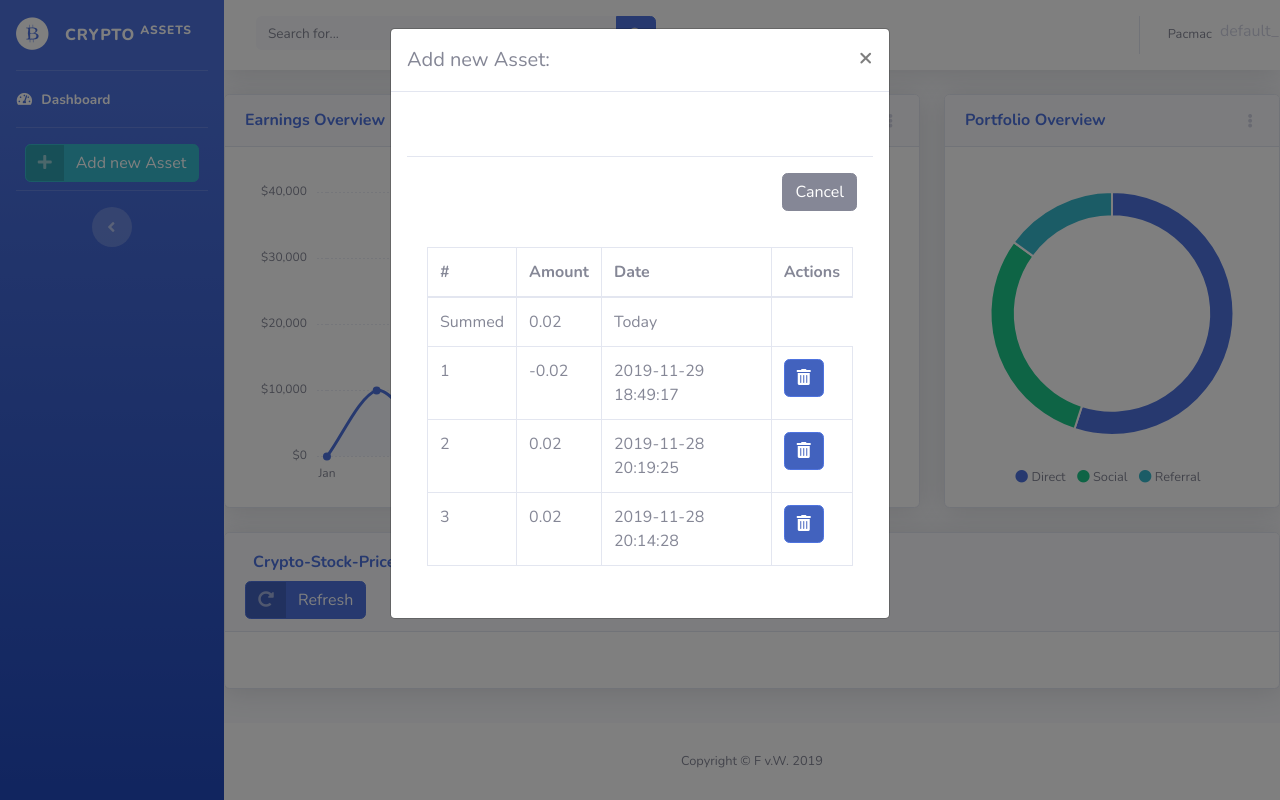
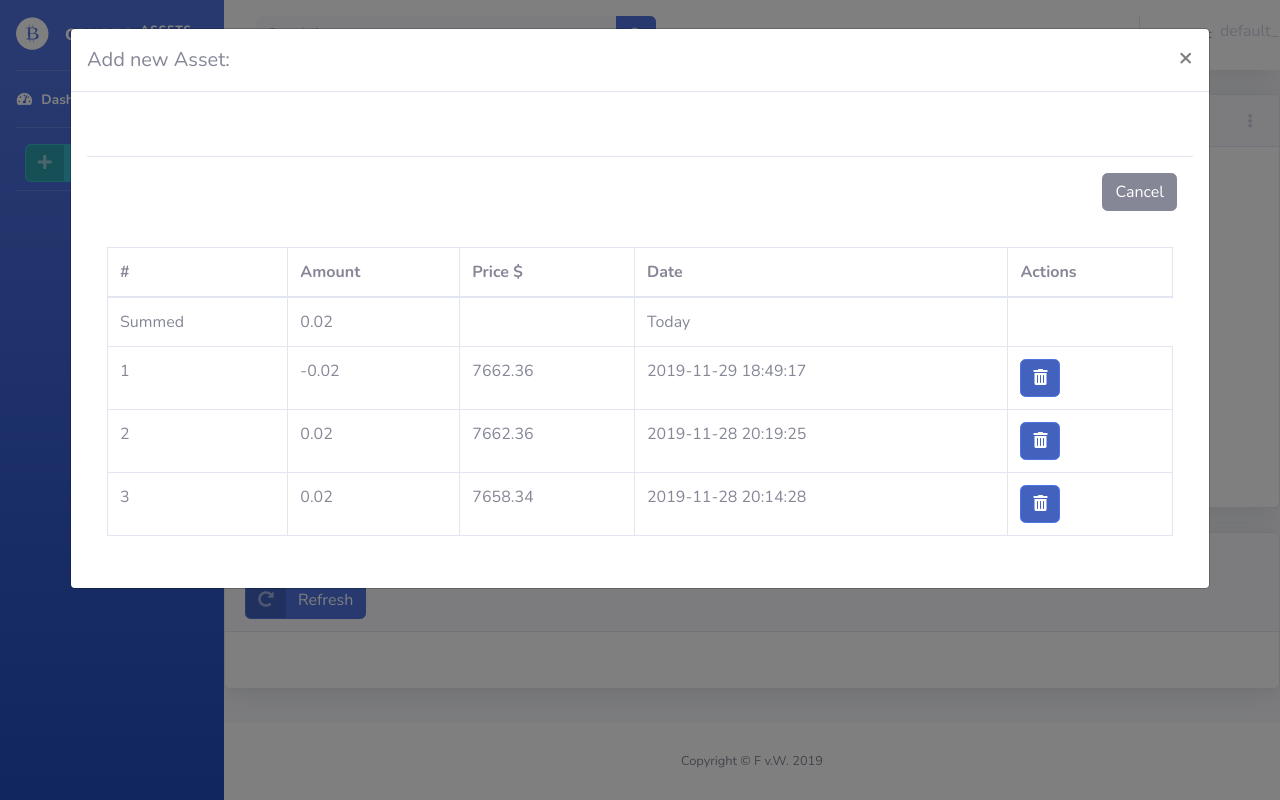
Before and after one commit to pacmac0/CryptoAssetsDashboard, a Flask app: template cryptodashboard/templates/dashboard.html in a window 1280 px wide, after a click on "Add new Asset". Run offline with Flask 2, Linux system fonts and the light colour scheme; the template is opened without the code that fills it: values that come from a table or form of the project are taken from there, others are empty; data comes from the database, SQL or seed files in the repository; both versions use the stored data as it was after the commit; some libraries are stand-ins or nearby versions.

Commit message:
changes until 18.12.2019

```diff
--- a/cryptodashboard/forms.py
+++ b/cryptodashboard/forms.py
@@ -38,4 +38,5 @@ class changeAssetsForm(FlaskForm):
     type = SelectField('Coin', choices=coinChoices, validators=[DataRequired(), AnyOf([coin[0] for coin in coinChoices])]) #change here for supported coins
     action = SelectField('Action', choices=[('buy', 'bought'), ('sell', 'sold')], validators=[DataRequired(), AnyOf(['buy', 'sell'])])
     amount = FloatField('Amount', validators=[DataRequired(), NumberRange(min=0)], default=0.0)
+    price = FloatField('Price in $', validators=[DataRequired(), NumberRange(min=0)], default=0.0)
     submit = SubmitField('Create')
--- a/cryptodashboard/models.py
+++ b/cryptodashboard/models.py
@@ -34,15 +34,17 @@ class Asset(db.Model):
     id = db.Column(db.String(40), primary_key=True)
     type = db.Column(db.String(50), nullable=False)
     amount = db.Column(db.Float, nullable=False)
+    price = db.Column(db.Float, nullable=False)
     date_added = db.Column(db.DateTime, nullable=False, default=datetime.now)
     owner_id = db.Column(db.String(40), db.ForeignKey('user.id'), nullable=False)
 
     def __repr__(self):
         return f"Asset('{self.id}', '{self.type}', '{self.amount}', '{self.owner_id}', '{self.date_added}')"
 
-    def __init__(self, id, type, amount, owner_id, date_added=None):
+    def __init__(self, id, type, amount, price, owner_id, date_added=None):
         self.id = id
         self.type = type
         self.amount = amount
+        self.price = price
         self.owner_id = owner_id
         self.date_added = date_added
--- a/cryptodashboard/routes.py
+++ b/cryptodashboard/routes.py
@@ -1,10 +1,11 @@
-from flask import render_template, request, redirect, url_for, flash, make_response
+from flask import render_template, request, redirect, url_for, flash, jsonify
 from cryptodashboard import caller
 from cryptodashboard.forms import RegistrationForm, LoginForm, changeAssetsForm
 from cryptodashboard import app, db, bcrypt
 from cryptodashboard.models import User, Asset
 from flask_login import login_user, current_user, logout_user, login_required
 import uuid
+
 
 @app.route("/", methods=['GET'])
 @app.route("/login", methods=['GET', 'POST'])
@@ -47,7 +48,8 @@ def register():
 @app.route("/dashboard", methods=['GET'])
 @login_required
 def dashboard():
-    return render_template('dashboard.html', user=current_user, coindata=dataload(), form=changeAssetsForm(), assets=assetload_by_user())
+    return render_template('dashboard.html', user=current_user, coindata=dataload(), form=changeAssetsForm(),
+                           assets=Asset.query.filter(Asset.owner_id == current_user.id).all())
 
 
 @app.route("/dataload", methods=['GET'])
@@ -57,8 +59,15 @@ def dataload():
     return payload
 
 
+@app.route("/assetload_by_user", methods=['GET'])
+@login_required
 def assetload_by_user():
-    return Asset.query.filter(Asset.owner_id == current_user.id).all()
+    assetDict = {}
+    for index, asset in enumerate(Asset.query.filter(Asset.owner_id == current_user.id).all()):
+        assetAsDict = asset.__dict__
+        assetAsDict.pop('_sa_instance_state')
+        assetDict[index+1] = assetAsDict
+    return(assetDict)
 
 
 @app.route("/logout")
@@ -73,15 +82,16 @@ def new_asset():
     form = changeAssetsForm()
     if form.validate_on_submit():
         if form.action.data == 'buy':
-            db.session.add(Asset(str(uuid.uuid1()), form.type.data, form.amount.data, current_user.id))
+            db.session.add(Asset(str(uuid.uuid1()), form.type.data, form.amount.data, form.price.data, current_user.id))
             db.session.commit()
         if form.action.data == 'sell':
-            db.session.add(Asset(str(uuid.uuid1()), form.type.data, form.amount.data*(-1), current_user.id))
+            db.session.add(Asset(str(uuid.uuid1()), form.type.data, form.amount.data * (-1), form.price.data, current_user.id))
             db.session.commit()
         flash(f'Your Asset got added successfully!', 'success')
     else:
         flash(f'Your Asset could not be added, please try again and control your input!', 'danger')
     return redirect(request.referrer)
+
 
 @app.route("/asset/delete", methods=['POST'])
 @login_required
@@ -90,5 +100,4 @@ def delete_asset():
     if Asset.query.filter_by(id=request.get_data().decode()).first():
         db.session.delete(Asset.query.filter_by(id=request.get_data().decode()).first_or_404())
         db.session.commit()
-        print('Asset created')
     return redirect(url_for('dashboard'))
--- a/cryptodashboard/static/js/crypto_assets_custom.js
+++ b/cryptodashboard/static/js/dashboard_data_interactions.js
@@ -1,4 +1,7 @@
-function generate_table(table_data) {
+var table_data = [];
+var user_assets = [];
+
+function generate_table() {
   // get the reference for the body
   var tbl = document.getElementById("dataTable");
 
@@ -92,12 +95,26 @@ function convertNumberStr(text) {
 function tableLoad() {
     var request = new XMLHttpRequest();
     request.onreadystatechange = function() {
-      if (this.readyState == 4 && this.status == 200) {
-          var table_data = JSON.parse(this.responseText);
-          generate_table(table_data['data']);
+        if (this.readyState == 4 && this.status == 200) {
+          var data = JSON.parse(this.responseText);
+          table_data = data['data'];
+          generate_table();
       }
     };
     request.open("GET", 'http://127.0.0.1:1337/dataload', true);
+    request.send();
+    return false
+}
+
+
+function getAssetsOfUser() {
+    var request = new XMLHttpRequest();
+    request.onreadystatechange = function() {
+      if (this.readyState == 4 && this.status == 200) {
+          user_assets = JSON.parse(this.responseText);
+      }
+    };
+    request.open("GET", 'http://127.0.0.1:1337/assetload_by_user', true);
     request.send();
     return false
 }
@@ -120,7 +137,69 @@ function deleteAsset(asset) {
     return false
 }
 
+function createPortfolioPieChart() {
+    var ctx = document.getElementById("portfolioPieChart");
+    var portfolioPieChart = new Chart(ctx, {
+      type: 'doughnut',
+      data: {
+        labels: ["Direct", "Referral", "Social"],
+        datasets: [{
+          data: [55, 30, 15],
+          backgroundColor: ['#4e73df', '#1cc88a', '#36b9cc'],
+          hoverBackgroundColor: ['#2e59d9', '#17a673', '#2c9faf'],
+          hoverBorderColor: "rgba(234, 236, 244, 1)",
+        }],
+      },
+      options: {
+        maintainAspectRatio: false,
+        tooltips: {
+          backgroundColor: "rgb(255,255,255)",
+          bodyFontColor: "#858796",
+          borderColor: '#dddfeb',
+          borderWidth: 1,
+          xPadding: 15,
+          yPadding: 15,
+          displayColors: false,
+          caretPadding: 10,
+        },
+        legend: {
+          display: false
+        },
+        cutoutPercentage: 75,
+      },
+    });
+}
+
+function assetPopUpDisplay() {
+    //TODO use this function which gets called with the asset button to generate the asset table, plus event listener for coin type field to reload table
+}
+
+// Set new default font family and font color to mimic Bootstrap's default styling
+Chart.defaults.global.defaultFontFamily = 'Nunito', '-apple-system,system-ui,BlinkMacSystemFont,"Segoe UI",Roboto,"Helvetica Neue",Arial,sans-serif';
+Chart.defaults.global.defaultFontColor = '#858796';
 // onload start!!!
 $(document).ready(function() {
-    tableLoad()
+
+
+    tableLoad();
+    getAssetsOfUser();
+     // maybe use async wait to create table after data got loaded-------------------
+
+    // setTimeout(function(){ alert(table_data[1].name); }, 2000);
+
+
+    // compute chart values from assets
+    // Asset('9ca64354-0a21-11ea-9342-408d5cffb2b2', 'btc', '0.02', '6f622346-086d-11ea-b150-408d5cffb2b2', '2019-11-18 17:36:46.657184')
+    /*
+    var labels = [];
+    var data_percentages = [];
+    assets.forEach(function(asset, idx, assetArgs){
+        if(!labels.includes(asset.type)) {
+          labels.push(asset.type)
+        }
+        //TODO get current value of assets to get share of portfolio
+    });
+    */
+
+    // TODO redo asset table in pop up in js to show assets specific for the coin type
 });
--- a/cryptodashboard/templates/dashboard.html
+++ b/cryptodashboard/templates/dashboard.html
@@ -14,6 +14,7 @@
   <link href="https://fonts.googleapis.com/css?family=Nunito:200,200i,300,300i,400,400i,600,600i,700,700i,800,800i,900,900i" rel="stylesheet">
   <!-- Custom styles for this template-->
   <link href="static/css/sb-admin-2.min.css" rel="stylesheet">
+
 </head>
 
 <body id="page-top">
@@ -38,7 +39,7 @@
       </li>
       <hr class="sidebar-divider d-none d-md-block">
       <li class="text-center d-none d-md-inline mb-2">
-        <a class="btn btn-info btn-icon-split" href="#" data-toggle="modal" data-target="#newAssetModal">
+        <a class="btn btn-info btn-icon-split" href="" data-toggle="modal" data-target="#newAssetModal" onclick="assetPopUpDisplay()">
               <span class="icon text-white-50">
                 <i class="fas fa-plus"></i>
               </span>
@@ -177,7 +178,7 @@
                 <!-- Card Body -->
                 <div class="card-body">
                   <div class="chart-pie pt-4 pb-2">
-                    <canvas id="myPieChart"></canvas>
+                    <canvas id="portfolioPieChart"></canvas>
                   </div>
                   <div class="mt-4 text-center small">
                     <span class="mr-2">
@@ -278,8 +279,8 @@
   </a>
 
   <!-- New Asset Pop-up -->
-    <div class="modal fade" id="newAssetModal" tabindex="-1" role="dialog" aria-labelledby="exampleModalLabel" aria-hidden="true">
-    <div class="modal-dialog" role="document">
+    <div class="modal fade" id="newAssetModal" tabindex="-1" role="dialog" aria-hidden="true">
+    <div class="modal-xl modal-dialog" role="document">
       <div class="modal-content">
         <div class="modal-header">
           <h5 class="modal-title">Add new Asset:</h5>
@@ -292,20 +293,6 @@
         <form method="POST" action="/asset/new">
         {{ form.hidden_tag() }}
         <fieldset class="form-group">
-
-          <div class="form-group">
-            {{ form.type.label(class="form-control-label") }}
-            {% if form.type.errors %}
-              {{ form.type(class="form-control form-control-lg is-invalid") }}
-              <div class="invalid-feedback">
-                  {% for error in form.type.errors %}
-                      <span>{{ error }}</span>
-                  {% endfor %}
-              </div>
-            {% else %}
-              {{ form.type(class="form-control form-control-user") }}
-            {% endif %}
-          </div>
           <div class="form-group row">
             <div class="col-lg-6">
               {{ form.action.label(class="form-control-label") }}
@@ -321,6 +308,21 @@
               {% endif %}
             </div>
             <div class="col-lg-6">
+              {{ form.type.label(class="form-control-label") }}
+              {% if form.type.errors %}
+                {{ form.type(class="form-control form-control-lg is-invalid") }}
+                <div class="invalid-feedback">
+                    {% for error in form.type.errors %}
+                        <span>{{ error }}</span>
+                    {% endfor %}
+                </div>
+              {% else %}
+                {{ form.type(class="form-control form-control-user") }}
+              {% endif %}
+            </div>
+          </div>
+          <div class="form-group row">
+            <div class="col-lg-6">
               {{ form.amount.label(class="form-control-label") }}
               {% if form.amount.errors %}
                 {{ form.amount(class="form-control form-control-lg is-invalid") }}
@@ -331,6 +333,19 @@
                 </div>
               {% else %}
                 {{ form.amount(class="form-control form-control-user") }}
+              {% endif %}
+            </div>
+            <div class="col-lg-6">
+              {{ form.price.label(class="form-control-label") }}
+              {% if form.price.errors %}
+                {{ form.price(class="form-control form-control-lg is-invalid") }}
+                <div class="invalid-feedback">
+                    {% for error in form.price.errors %}
+                        <span>{{ error }}</span>
+                    {% endfor %}
+                </div>
+              {% else %}
+                {{ form.price(class="form-control form-control-user") }}
               {% endif %}
             </div>
           </div>
@@ -347,6 +362,7 @@
                   <tr>
                     <th>#</th>
                     <th>Amount</th>
+                    <th>Price $</th>
                     <th>Date</th>
                     <th>Actions</th>
                   </tr>
@@ -354,12 +370,14 @@
                 <tr>
                   <td> Summed </td>
                   <td id="assetSum">{{ assets | sum(attribute='amount') }}</td>
+                  <td></td>
                   <td>Today</td>
                 </tr>
                 {% for asset in assets | sort(attribute='date_added') | reverse %}
                   <tr id="assetHistNo{{asset.id}}">
                     <td> {{ loop.index }} </td>
                     <td> {{ asset.amount }} </td>
+                    <td> {{ asset.price }} </td>
                     <td> {{ asset.date_added.isoformat(' ', 'seconds') }} </td>
                     <td>
                       <button value ="{{ asset }}" onclick=deleteAsset(this.value) href="" class="btn btn-primary btn-icon-split">
@@ -414,11 +432,7 @@
   <script src="static/vendor/datatables/dataTables.bootstrap4.min.js"></script>
 
   <!-- Page level custom scripts -->
-  <script src="static/js/crypto_assets_custom.js"></script>
-
-  <script src="static/js/demo/datatables-demo.js"></script>
-  <script src="static/js/demo/chart-area-demo.js"></script>
-  <script src="static/js/demo/chart-pie-demo.js"></script>
+  <script src="static/js/dashboard_data_interactions.js"></script>
 
 </body>
 
```
Also changed, not shown: run.py (+14 -6 lines), cryptodashboard/cryptoDashboard.db, cryptodashboard/uploads/table_data.json.
